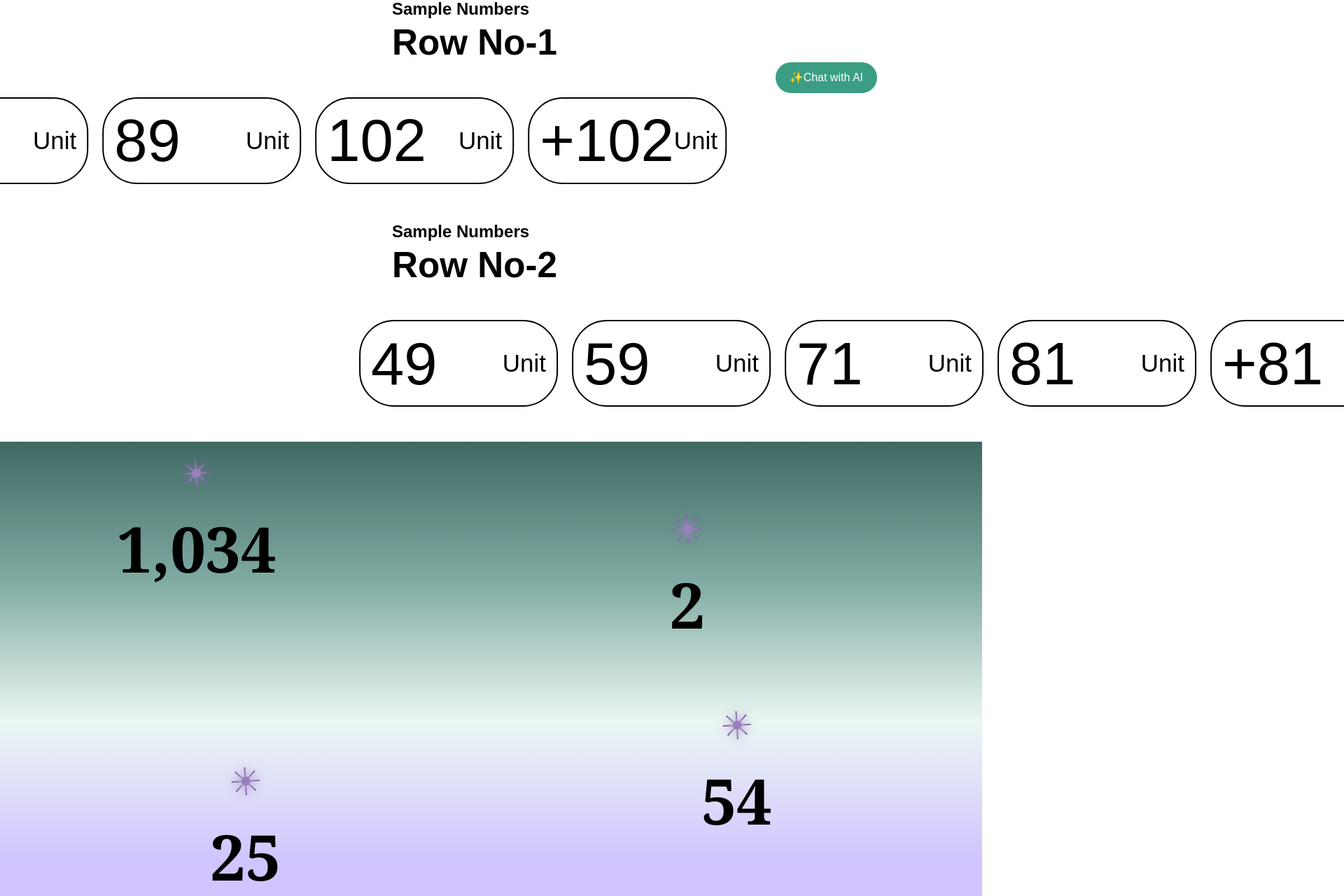
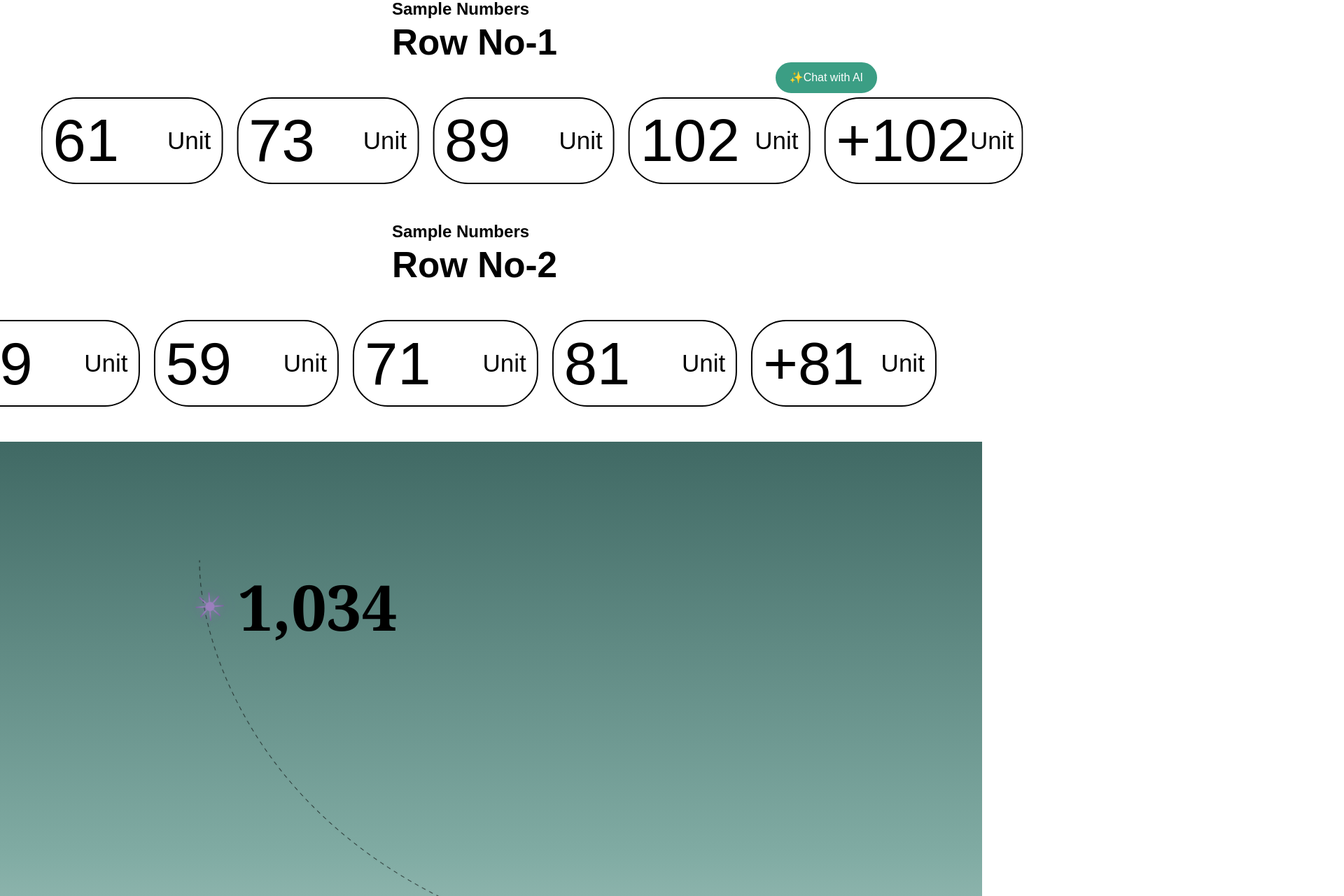
Before and after one commit to viveka1425-hub/home-page, a React app in the folder frontend/: page /Test in a window 1280 px wide. Shown: the part 640-1920 px from the top of the page at 70% size, 1920 px wide, since content can reach past the window. Built offline with nearby package versions, Linux system fonts and the light colour scheme; the HTML template or start-up script is replaced by a standard one.

Commit message:
My Future

```diff
--- a/frontend/src/Pages/Card.css
+++ b/frontend/src/Pages/Card.css
@@ -42,11 +42,11 @@
 
 /* Triggered on scroll */
 .scroll-right-left {
-    animation: moveRightLeft 10s linear infinite;
+    animation: moveRightLeft 5s linear infinite;
 }
 
 .scroll-left-right {
-    animation: moveLeftRight 10s linear infinite;
+    animation: moveLeftRight 5s linear infinite;
 }
 
 .card-number{
--- a/frontend/src/Pages/Card.jsx
+++ b/frontend/src/Pages/Card.jsx
@@ -23,7 +23,7 @@ export default function CardScroll() {
     }, []);
 
     return (
-        <div style={{ backgroundColor: "white" }}>
+        <div style={{ backgroundColor: "white", width:"21%" }}>
             <div style={{ color: "black", marginLeft: "35rem" }}>
                 <h2 ref={triggerRef}>Sample Numbers</h2>
                 <h1 style={{marginTop:-18}} ref={triggerRef}>Row No-1</h1>
--- a/frontend/src/Pages/Test/Third.jsx
+++ b/frontend/src/Pages/Test/Third.jsx
@@ -2,6 +2,7 @@ import React from 'react';
 
 const AnimatedStar = ({ size = 40 }) => {
     return (
+        <div>
             <div style={{
                 position: 'relative',
                 width: `${size}px`,
@@ -37,24 +38,25 @@ const AnimatedStar = ({ size = 40 }) => {
                     animation: 'glow 2s ease-in-out infinite'
                 }} />
             </div>
+        </div>
     );
 };
 
 const NumbersWithStars = () => {
     const numbers = [
-        { id: 1, value: "1,034", position: { top: '15%', left: '20%' } },
-        { id: 2, value: "2", position: { top: '25%', left: '70%' } },
-        { id: 3, value: "54", position: { top: '60%', left: '75%' } },
-        { id: 4, value: "25", position: { top: '70%', left: '25%' } }
+        { id: 1, value: "1,034", position: { top: '10%', left: '30%' } },
+        { id: 2, value: "2", position: { top: '35%', left: '65%' } },
+        { id: 3, value: "54", position: { top: '60%', left: '71%' } },
+        { id: 4, value: "25", position: { top: '80%', left: '22.5%' } }
     ];
 
     return (
         <div style={{
             position: 'relative',
-            height: "600pt",
+            height: "70%",
             width: '21%',
+            marginBottom: '-54pt',
             minHeight: '100vh',
-            marginBottom:"-60pt",
             background: 'linear-gradient(180deg, #406964 0%, #80aba3 25%, #ebf7f3 50%, #d1c4ff 75%, #d1c4ff 100%)',
             overflow: 'hidden'
         }}>
@@ -65,7 +67,6 @@ const NumbersWithStars = () => {
                     top: 0,
                     left: 0,
                     width: '100%',
-                    height: '100%',
                     pointerEvents: 'none'
                 }}
             >
@@ -125,6 +126,9 @@ const NumbersWithStars = () => {
                 />
             </svg>
 
+            <div style={{marginLeft:"18%", marginTop:"12%"}}>
+                <img src='line.png'></img>
+            </div>
             {/* Numbers with Stars */}
             {numbers.map((item) => (
                 <div
@@ -135,7 +139,7 @@ const NumbersWithStars = () => {
                         left: item.position.left,
                         transform: 'translate(-50%, -50%)',
                         display: 'flex',
-                        flexDirection: 'column',
+                        flexDirection: 'row',
                         alignItems: 'center',
                         gap: '15px'
                     }}
```
Also changed, not shown: frontend/public/line.png (added). Lines whose indentation alone changed are shown as unchanged.
